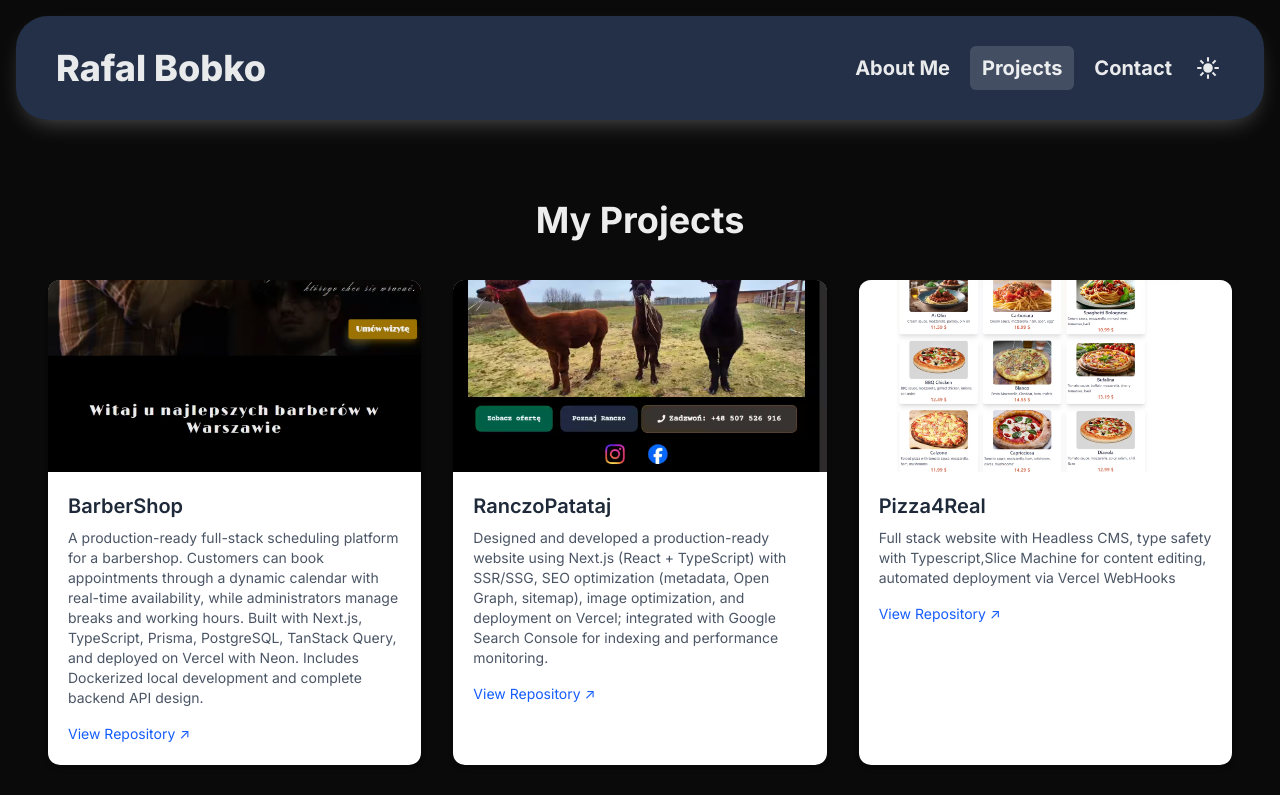
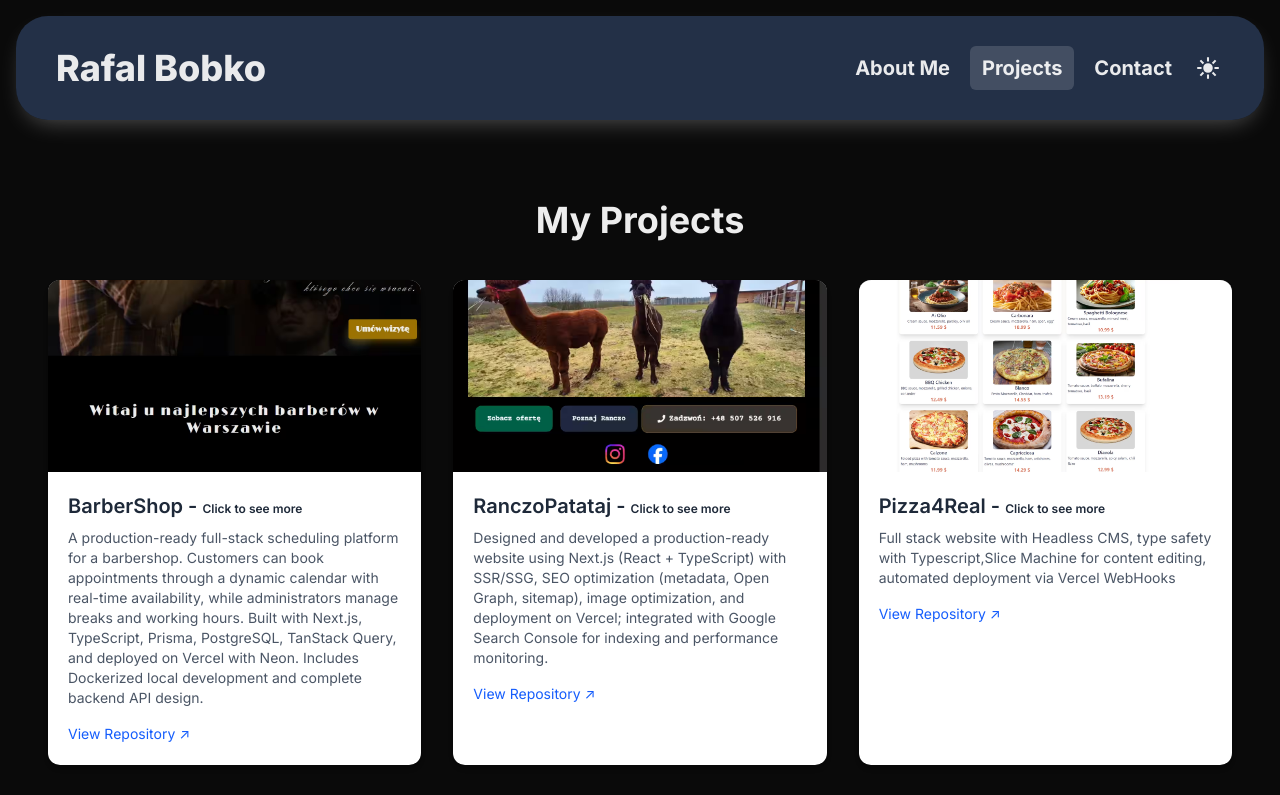
Before and after one commit to sabaudianin/portfoliodev, a Next.js app: page /my-projects in a window 1280 px wide. Shown: the top 795 px of the page. Built offline with nearby package versions, Linux system fonts and the light colour scheme; no server answers.

Commit message:
feat click to see more

```diff
--- a/src/app/my-projects/projectsView/Projects.tsx
+++ b/src/app/my-projects/projectsView/Projects.tsx
@@ -31,7 +31,8 @@ export const Projects = () => {
                 target="_blank"
               >
                 <h3 className="text-xl font-semibold text-gray-800 dark:text-white">
-                  {project.title}
+                  {project.title} -{" "}
+                  <span className="text-xs">Click to see more</span>
                 </h3>
               </Link>
               <p className="text-gray-600 dark:text-gray-300 text-sm mt-2">
```
